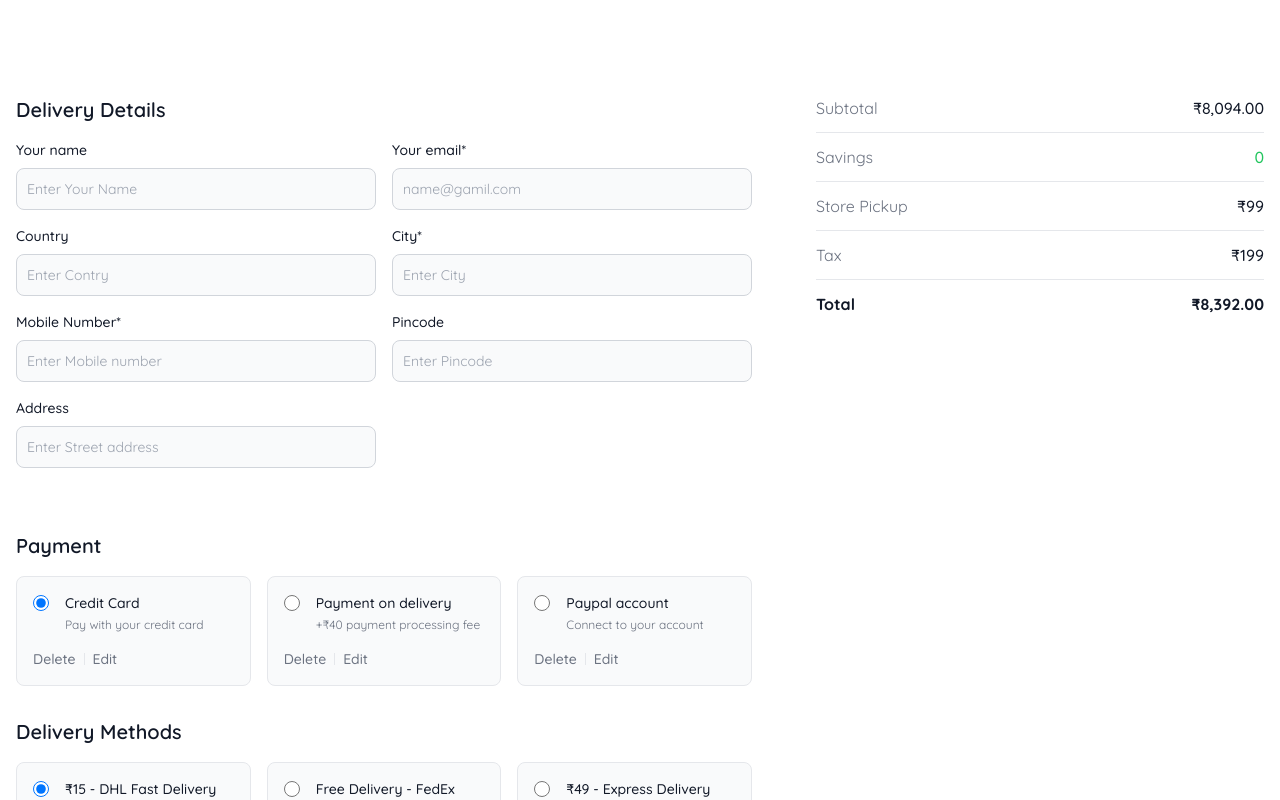
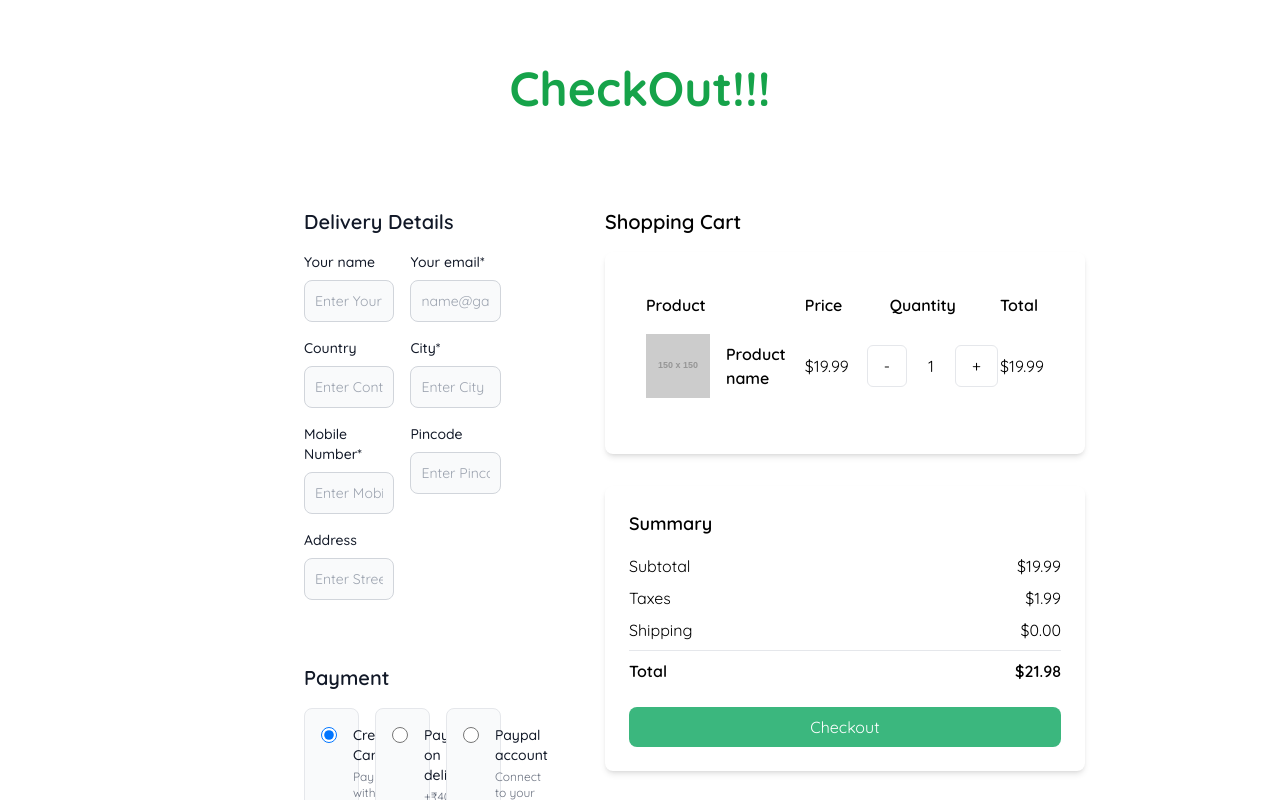
Before and after one commit to lekhanamaridi/ecommerce, a React (Create React App) app: page /checkout in a window 1280 px wide. Shown: the top 800 px of the page. Built offline with nearby package versions, Linux system fonts and the light colour scheme.

Commit message:
checkout

```diff
--- a/src/Components/Category/Categories.jsx
+++ b/src/Components/Category/Categories.jsx
@@ -24,7 +24,7 @@
   return (
     <div>
       <h1 class="text-5xl font-bold text-green-600 m-6 text-center">Categories</h1>
-        <div class="container mx-auto flex  min-w-full flex flex-wrap  justify-around gap-10 ">
+        <div class="container mx-auto flex  min-w-full flex-wrap  justify-around gap-10 ">
           {categories.map((cat) => (
             <Link to={`/products/${cat.name}`}>
             <div class="max-w-md mx-auto rounded-md overflow-hidden shadow-md hover:shadow-lg w-[280px] h-[280px]">
--- a/src/Components/Checkout/Checkout.jsx
+++ b/src/Components/Checkout/Checkout.jsx
@@ -1,11 +1,12 @@
 function Checkout() {
   return (
     <div>
-      <section class="bg-white py-8 antialiased dark:bg-gray-900 md:py-16">
-        <form action="#" class="mx-auto max-w-screen-xl px-4 2xl:px-0">
+      <h1 class="text-5xl font-bold mt-16 text-green-600 text-center">CheckOut!!!</h1>
+      <section class="bg-white py-8 antialiased dark:bg-gray-900 md:py-16 pl-72">
+        <form action="#" class="mx-auto max-w-screen-2xl px-4 2xl:px-0 ">
 
           <div class="mt-6 sm:mt-8 lg:flex lg:items-start lg:gap-12 xl:gap-16">
-            <div class="min-w-0 flex-1 space-y-8">
+            <div class="min-w-0 flex-auto space-y-8">
               <div class="space-y-4">
                 <h2 class="text-xl font-semibold text-gray-900 dark:text-white">
                   Delivery Details
@@ -168,23 +169,6 @@
                       </div>
                     </div>
 
-                    <div class="mt-4 flex items-center gap-2">
-                      <button
-                        type="button"
-                        class="text-sm font-medium text-gray-500 hover:text-gray-900 dark:text-gray-400 dark:hover:text-white"
-                      >
-                        Delete
-                      </button>
-
-                      <div class="h-3 w-px shrink-0 bg-gray-200 dark:bg-gray-700"></div>
-
-                      <button
-                        type="button"
-                        class="text-sm font-medium text-gray-500 hover:text-gray-900 dark:text-gray-400 dark:hover:text-white"
-                      >
-                        Edit
-                      </button>
-                    </div>
                   </div>
 
                   <div class="rounded-lg border border-gray-200 bg-gray-50 p-4 ps-4 dark:border-gray-700 dark:bg-gray-800">
@@ -216,24 +200,6 @@
                         </p>
                       </div>
                     </div>
-
-                    <div class="mt-4 flex items-center gap-2">
-                      <button
-                        type="button"
-                        class="text-sm font-medium text-gray-500 hover:text-gray-900 dark:text-gray-400 dark:hover:text-white"
-                      >
-                        Delete
-                      </button>
-
-                      <div class="h-3 w-px shrink-0 bg-gray-200 dark:bg-gray-700"></div>
-
-                      <button
-                        type="button"
-                        class="text-sm font-medium text-gray-500 hover:text-gray-900 dark:text-gray-400 dark:hover:text-white"
-                      >
-                        Edit
-                      </button>
-                    </div>
                   </div>
 
                   <div class="rounded-lg border border-gray-200 bg-gray-50 p-4 ps-4 dark:border-gray-700 dark:bg-gray-800">
@@ -264,24 +230,6 @@
                           Connect to your account
                         </p>
                       </div>
-                    </div>
-
-                    <div class="mt-4 flex items-center gap-2">
-                      <button
-                        type="button"
-                        class="text-sm font-medium text-gray-500 hover:text-gray-900 dark:text-gray-400 dark:hover:text-white"
-                      >
-                        Delete
-                      </button>
-
-                      <div class="h-3 w-px shrink-0 bg-gray-200 dark:bg-gray-700"></div>
-
-                      <button
-                        type="button"
-                        class="text-sm font-medium text-gray-500 hover:text-gray-900 dark:text-gray-400 dark:hover:text-white"
-                      >
-                        Edit
-                      </button>
                     </div>
                   </div>
                 </div>
@@ -403,7 +351,6 @@
                     id="voucher"
                     class="block w-full rounded-lg border border-gray-300 bg-gray-50 p-2.5 text-sm text-gray-900 focus:border-primary-500 focus:ring-primary-500 dark:border-gray-600 dark:bg-gray-700 dark:text-white dark:placeholder:text-gray-400 dark:focus:border-primary-500 dark:focus:ring-primary-500"
                     placeholder=""
-                    required
                   />
                   <button
                     type="button"
@@ -415,54 +362,73 @@
               </div>
             </div>
 
-            <div class="mt-6 w-full space-y-6 sm:mt-8 lg:mt-0 lg:max-w-xs xl:max-w-md">
-              <div class="flow-root">
-                <div class="-my-3 divide-y divide-gray-200 dark:divide-gray-800">
-                  <dl class="flex items-center justify-between gap-4 py-3">
-                    <dt class="text-base font-normal text-gray-500 dark:text-gray-400">
-                      Subtotal
-                    </dt>
-                    <dd class="text-base font-medium text-gray-900 dark:text-white">
-                    &#8377;8,094.00
-                    </dd>
-                  </dl>
 
-                  <dl class="flex items-center justify-between gap-4 py-3">
-                    <dt class="text-base font-normal text-gray-500 dark:text-gray-400">
-                      Savings
-                    </dt>
-                    <dd class="text-base font-medium text-green-500">0</dd>
-                  </dl>
 
-                  <dl class="flex items-center justify-between gap-4 py-3">
-                    <dt class="text-base font-normal text-gray-500 dark:text-gray-400">
-                      Store Pickup
-                    </dt>
-                    <dd class="text-base font-medium text-gray-900 dark:text-white">
-                    &#8377;99
-                    </dd>
-                  </dl>
 
-                  <dl class="flex items-center justify-between gap-4 py-3">
-                    <dt class="text-base font-normal text-gray-500 dark:text-gray-400">
-                      Tax
-                    </dt>
-                    <dd class="text-base font-medium text-gray-900 dark:text-white">
-                    &#8377;199
-                    </dd>
-                  </dl>
-
-                  <dl class="flex items-center justify-between gap-4 py-3">
-                    <dt class="text-base font-bold text-gray-900 dark:text-white">
-                      Total
-                    </dt>
-                    <dd class="text-base font-bold text-gray-900 dark:text-white">
-                    &#8377;8,392.00
-                    </dd>
-                  </dl>
+            <div class="flex flex-wrap">
+              <div class="container mx-auto px-4 pl-10">
+                <h1 class="text-xl font-semibold mb-4">Shopping Cart</h1>
+                <div class="flex flex-wrap md:flex-row gap-4">
+                  <div>
+                    <div class="bg-white rounded-lg shadow-md p-10 mb-4 ">
+                      <table class="w-[400px]">
+                        <thead>
+                          <tr>
+                            <th class="text-left font-semibold ">Product</th>
+                            <th class="text-left font-semibold pl-10">Price</th>
+                            <th class="text-left font-semibold pl-10">Quantity</th>
+                            <th class="text-left font-semibold ">Total</th>
+                          </tr>
+                        </thead>
+                        <tbody>
+                          <tr class="w-[400px]">
+                            <td class="py-4">
+                              <div class="flex items-center">
+                                <img class="h-16 w-16 mr-4" src="https://via.placeholder.com/150" alt="Product image"></img>
+                                <span class="font-semibold">Product name</span>
+                              </div>
+                            </td>
+                            <td class="py-4 pl-10">$19.99</td>
+                              <td class="py-4">
+                                <div class="flex items-center pl-4">
+                                  <button class="border rounded-md py-2 px-4 mr-2">-</button>
+                                  <span class="text-center w-8">1</span>
+                                  <button class="border rounded-md py-2 px-4 ml-2">+</button>
+                                </div>
+                              </td>
+                              <td class="py-4 pl-">$19.99</td>
+                          </tr>
+                            {/* <!-- More product rows --> */}
+                        </tbody>
+                      </table>
+                    </div>
+                  </div>
+                  <div class=" md:w-3/4 ">
+                    <div class="bg-white rounded-lg shadow-md p-6 w-[480px]">
+                      <h2 class="text-lg font-semibold mb-4">Summary</h2>
+                      <div class="flex justify-between mb-2">
+                        <span>Subtotal</span>
+                        <span>$19.99</span>
+                      </div>
+                      <div class="flex justify-between mb-2">
+                        <span>Taxes</span>
+                        <span>$1.99</span>
+                      </div>
+                      <div class="flex justify-between mb-2">
+                        <span>Shipping</span>
+                        <span>$0.00</span>
+                      </div>
+                      <hr class="my-2"></hr>
+                      <div class="flex justify-between mb-2">
+                        <span class="font-semibold">Total</span>
+                        <span class="font-semibold">$21.98</span>
+                      </div>
+                      <button class="bg-green text-white py-2 px-4 rounded-lg mt-4 w-full">Checkout</button>
+                    </div>
+                  </div>
                 </div>
               </div>
-
+            </div>
               <div class="space-y-3">
                 <button
                   type="submit"
@@ -473,7 +439,7 @@
 
 
               </div>
-            </div>
+            {/* </div> */}
           </div>
         </form>
       </section>
```
